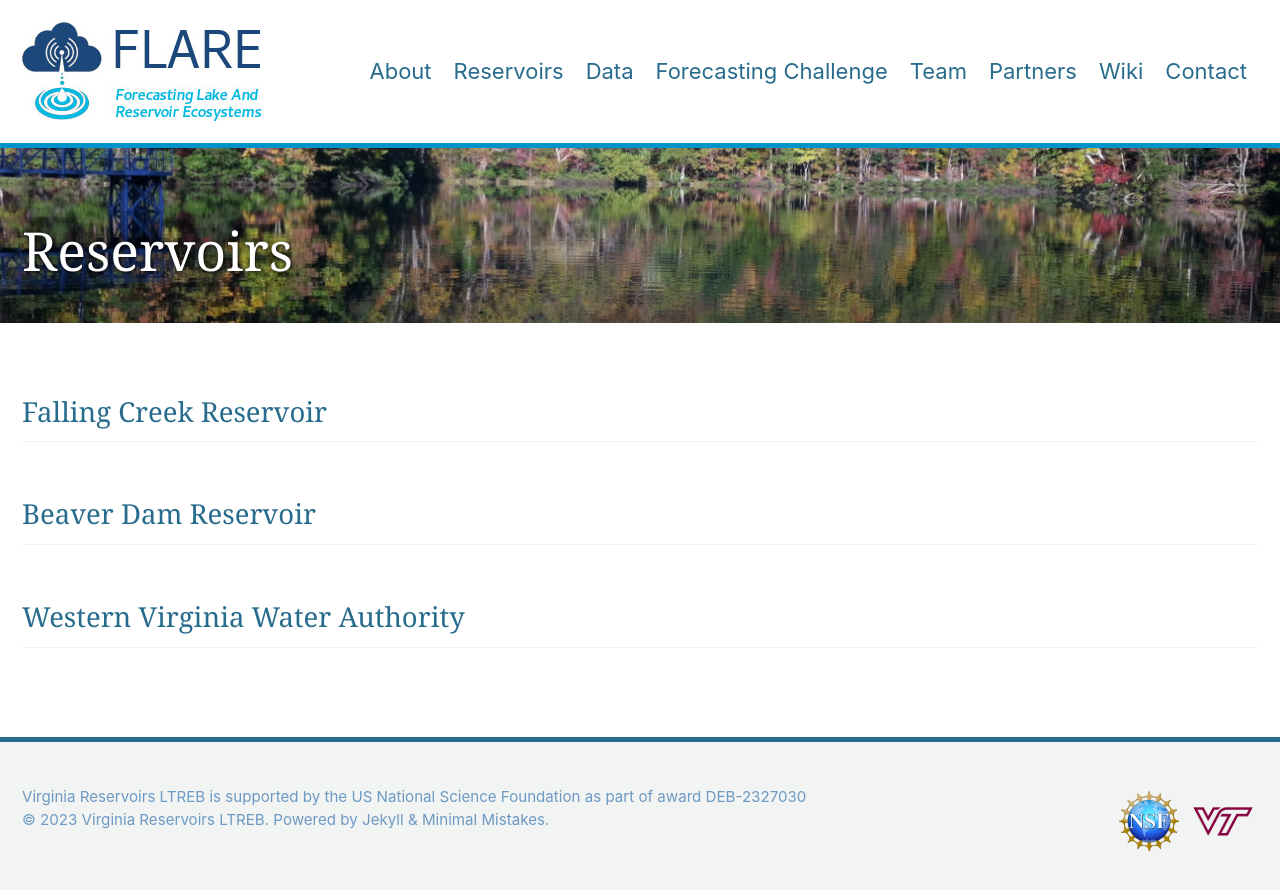
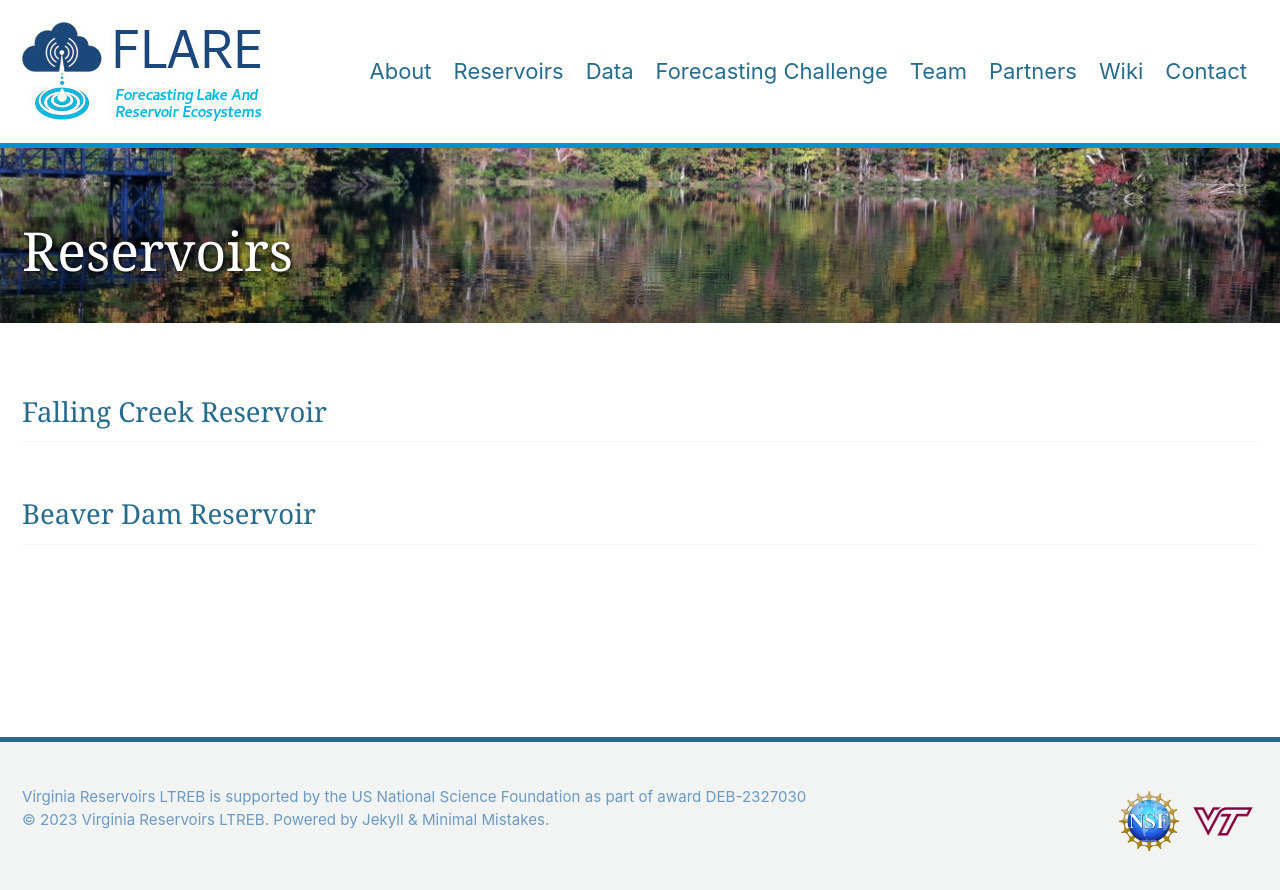
Before and after one commit to LTREB-reservoirs/LTREB-reservoirs.github.io, a Jekyll site: the page built from _pages/reservoirs.md, in a window 1280 px wide. Shown: the top 890 px of the page. Built offline with Jekyll 4.4.1, drawn with Linux system fonts in a browser that asks for light colours; cached includes are drawn as plain includes; nearby versions of some CDN libraries.

Commit message:
Update reservoirs.md

```diff
--- a/_pages/reservoirs.md
+++ b/_pages/reservoirs.md
@@ -10,6 +10,3 @@ header:
 
 
 ## Beaver Dam Reservoir
-
-
-## Western Virginia Water Authority
```
